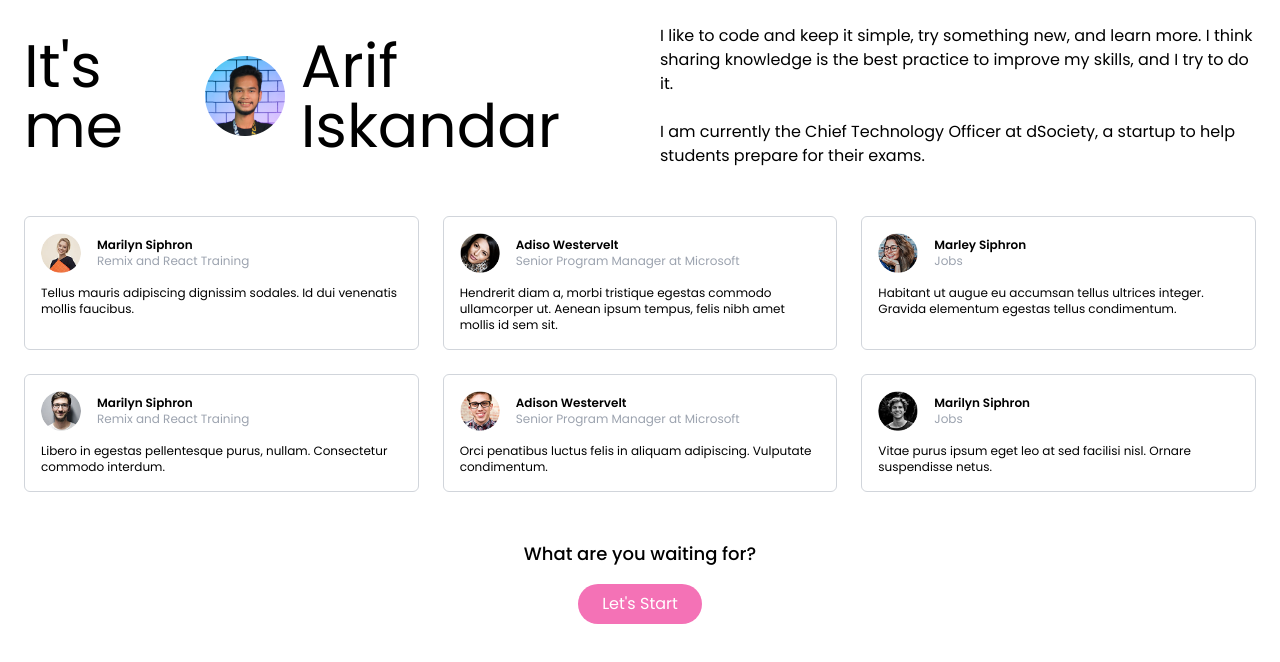
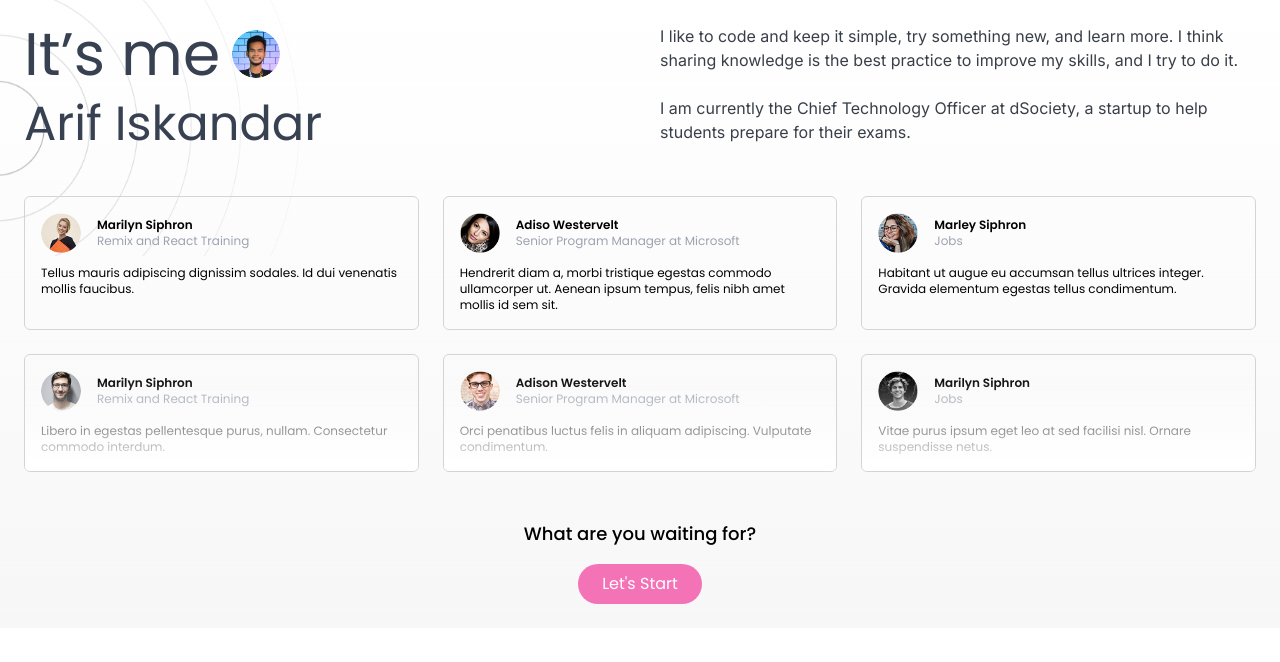
Before and after one commit to MatheusVGonzalez/responsive-tailwind-website, a plain HTML site: page index.html in a window 1280 px wide. Drawn offline with nearby package versions, Linux system fonts and the light colour scheme.

Commit message:
Fixed some font texts, layout, background image

```diff
--- a/index.html
+++ b/index.html
@@ -12,32 +12,35 @@
     href="https://fonts.googleapis.com/css2?family=Poppins:wght@100..900&display=swap"
     rel="stylesheet"
   />
+  <link href="https://fonts.googleapis.com/css2?family=Inter:wght@400..700&display=swap" rel="stylesheet" />
   <script src="https://cdn.tailwindcss.com"></script>
 
   <title>Responsive Tailwind Website</title>
 </head>
 
-<body class="font-['Poppins',sans-serif]">
-
-  <div class="flex flex-col gap-10 p-6 md:flex-col lg:flex-row">
-    <div class="flex flex-col items-center gap-4 w-full md:flex-row md:justify-start lg:w-1/2">
-      <h2 class="text-4xl md:text-5xl lg:text-6xl ">It's me</h2>
-      <img src="./assets/user.png" alt="User Image" class="w-20 h-20" />
-      <Arif class="text-3xl md:text-5xl lg:text-6xl">Arif Iskandar</h2>
+<body class="font-['Poppins',sans-serif] bg-gradient-to-t from-[#f7f7f7] to-transparent">
+  <div class="fixed bg-[url('./assets/bgb.png')] bg-cover bg-center w-[300px] h-[300px] h-64 md:h-64 lg:64 -z-10 "></div>
+    <div class="flex flex-col gap-10 p-6 md:flex-col lg:flex-row z-10">
+      <div class="flex flex-col items-center lg:items-start gap-4 w-full lg:w-1/2">
+          <div class="flex items-center gap-3">
+            <h2 class="text-gray-700 text-4xl md:text-5xl lg:text-6xl">It’s me</h2>
+            <img src="./assets/user.png" alt="User Image" class="w-12 h-12 rounded-full" />
+          </div>
+          <h2 class="text-gray-700 text-3xl md:text-4xl lg:text-5xl">Arif Iskandar</h2>
       </div>
 
-    <div class="w-full lg:w-1/2">
-      <p class="text-sm md:text-base leading-relaxed">
+      <div class="w-full lg:w-1/2 font-['Inter',sans-serif]">
+        <p class="text-sm md:text-base leading-relaxed text-[#393F48]">
           I like to code and keep it simple, try something new, and learn more. I think sharing knowledge is the best
-        practice to improve my skills, and I try to do it. <br/><br/>
+          practice to improve my skills, and I try to do it.
+          <br /><br />
           I am currently the Chief Technology Officer at dSociety, a startup to help students prepare for their exams.
         </p>
       </div>
     </div>
 
-  <div class="grid grid-cols-1 gap-6 p-6 sm:grid-cols-1 md:grid-cols-2 lg:grid-cols-3">
-
-    <div class="border border-gray-300 rounded-md p-4 flex flex-col gap-3">
+    <div class="grid grid-cols-1 gap-6 p-6 sm:grid-cols-1 md:grid-cols-2 lg:grid-cols-3 ">
+      <div class="border border-gray-300 rounded-md p-4 flex flex-col gap-3 ">
         <div class="flex gap-4 items-center">
           <img src="./assets/marilynf.png" alt="Marilyn" class="w-10 h-10 rounded-full" />
           <div>
@@ -70,7 +73,7 @@
         <p class="text-xs">Habitant ut augue eu accumsan tellus ultrices integer. Gravida elementum egestas tellus condimentum.</p>
       </div>
 
-    <div class="border border-gray-300 rounded-md p-4 flex flex-col gap-3">
+      <div class="relative border border-gray-300 rounded-md p-4 flex flex-col gap-3 overflow-hidden ">
         <div class="flex gap-4 items-center">
           <img src="./assets/marilynb.png" alt="Marilyn" class="w-10 h-10 rounded-full" />
           <div>
@@ -79,9 +82,10 @@
           </div>
         </div>
         <p class="text-xs">Libero in egestas pellentesque purus, nullam. Consectetur commodo interdum.</p>
+        <div class="absolute bottom-0 left-0 w-full h-24 bg-gradient-to-t from-white to-transparent pointer-events-none"></div>
       </div>
 
-    <div class="border border-gray-300 rounded-md p-4 flex flex-col gap-3">
+      <div class="relative border border-gray-300 rounded-md p-4 flex flex-col gap-3 overflow-hidden">
         <div class="flex gap-4 items-center">
           <img src="./assets/adisonb.png" alt="Adison" class="w-10 h-10 rounded-full" />
           <div>
@@ -90,9 +94,10 @@
           </div>
         </div>
         <p class="text-xs">Orci penatibus luctus felis in aliquam adipiscing. Vulputate condimentum.</p>
+        <div class="absolute bottom-0 left-0 w-full h-24 bg-gradient-to-t from-white to-transparent pointer-events-none"></div>
       </div>
 
-    <div class="border border-gray-300 rounded-md p-4 flex flex-col gap-3">
+      <div class="relative border border-gray-300 rounded-md p-4 flex flex-col gap-3 overflow-hidden">
         <div class="flex gap-4 items-center">
           <img src="./assets/marleyb.png" alt="Marley" class="w-10 h-10 rounded-full" />
           <div>
@@ -101,14 +106,16 @@
           </div>
         </div>
         <p class="text-xs">Vitae purus ipsum eget leo at sed facilisi nisl. Ornare suspendisse netus.</p>
+        <div class="absolute bottom-0 left-0 w-full h-24 bg-gradient-to-t from-white to-transparent pointer-events-none"></div>
       </div>
-
   </div>
-
     <footer class="flex flex-col items-center justify-center gap-4 p-6">
       <h3 class="text-lg font-medium">What are you waiting for?</h3>
       <button class="bg-pink-400 px-6 py-2 rounded-full text-white hover:bg-pink-500 transition">Let's Start</button>
     </footer>
+  </div>
+</div>
+
 
 </body>
 
```
Also changed, not shown: assets/bgb.png (added). Lines whose indentation alone changed are shown as unchanged.
